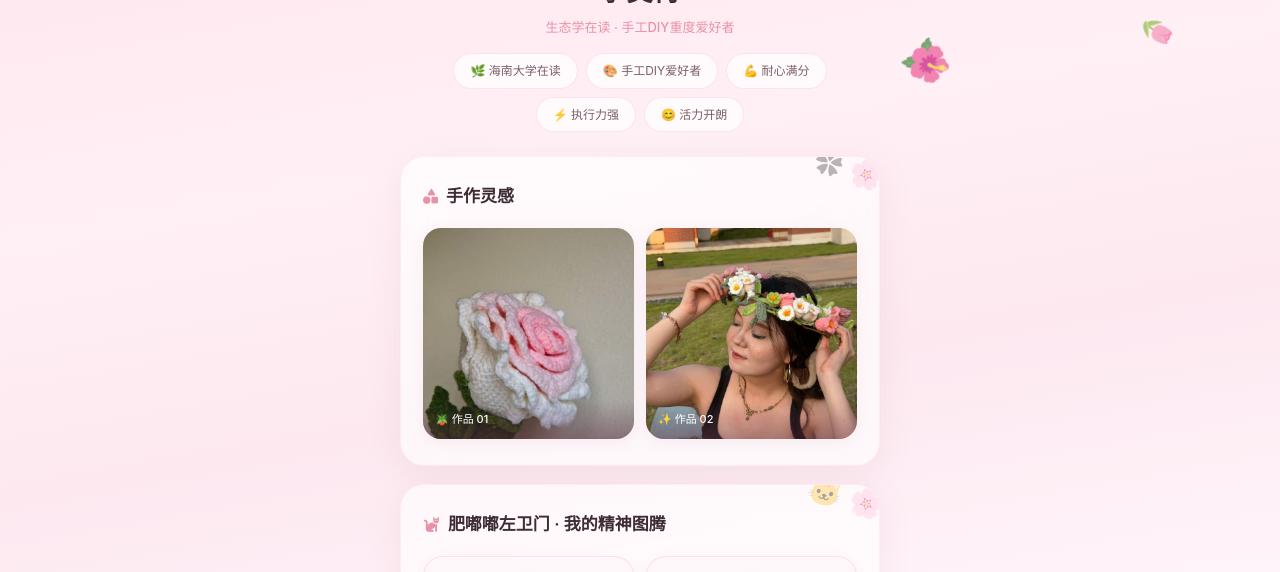
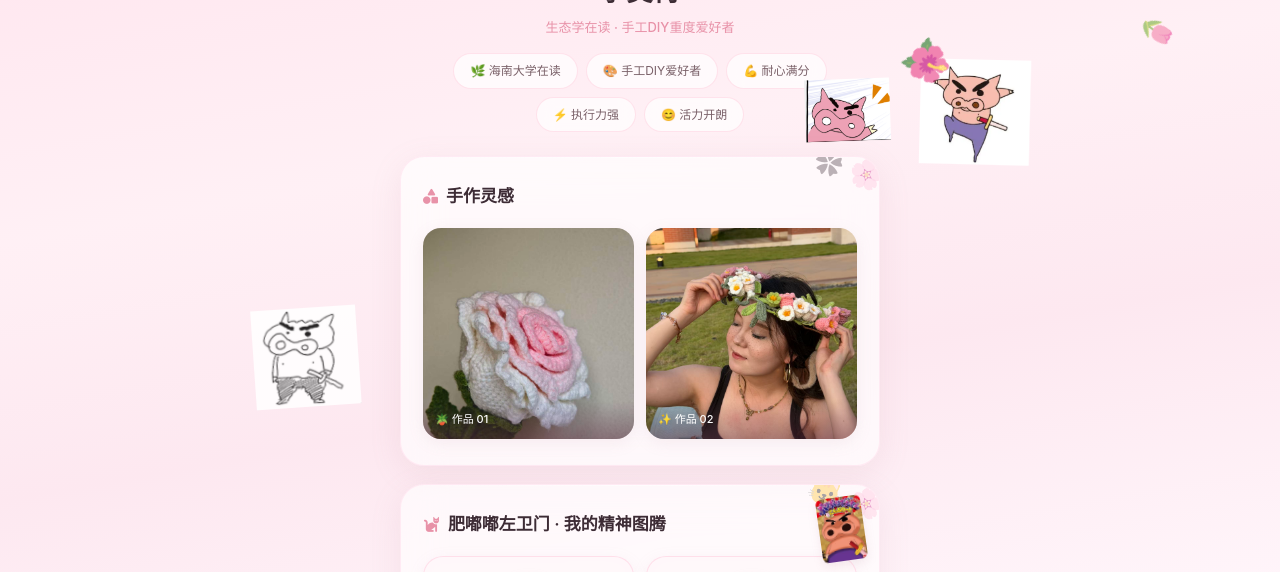
Before and after one commit to synowiecsixsl5063-spec/resume, a plain HTML site: page index.html in a window 1280 px wide. Shown: the part 217-789 px from the top of the page. Drawn offline with Linux system fonts and the light colour scheme.

Commit message:
整合肥嘟嘟左卫门4图：探头+飞跃+线稿摇摆+邮票贴纸

```diff
--- a/index.html
+++ b/index.html
@@ -28,6 +28,44 @@ body {
     line-height: 1.6;
     overflow-x: hidden;
     min-height: 100vh;
+}
+
+/* ===== 肥嘟嘟左卫门装饰动效 ===== */
+.zueimon-peek {
+    position: absolute; right: -20px; bottom: 15px; width: 85px;
+    z-index: 10; transform: rotate(-5deg); pointer-events: none;
+    animation: peekSway 4s ease-in-out infinite;
+}
+@keyframes peekSway {
+    0%, 100% { right: -20px; transform: rotate(-5deg); }
+    50% { right: -10px; transform: rotate(-2deg); }
+}
+
+.zueimon-stamp {
+    position: absolute; top: 12px; right: 15px; width: 45px;
+    border-radius: 6px; box-shadow: 0 4px 10px rgba(180,130,150,0.15);
+    transform: rotate(-8deg); transition: all 0.35s cubic-bezier(0.175, 0.885, 0.32, 1.275);
+    z-index: 3; cursor: pointer;
+}
+.zueimon-stamp:hover { transform: rotate(0deg) scale(1.22); box-shadow: 0 6px 16px rgba(180,130,150,0.25); }
+
+.zueimon-jump {
+    position: fixed; right: calc(50% - 390px); top: 35vh; width: 110px;
+    z-index: 0; pointer-events: none; animation: floatJump 5s ease-in-out infinite;
+}
+@keyframes floatJump {
+    0%, 100% { transform: translateY(0) rotate(0deg); }
+    50% { transform: translateY(-15px) rotate(6deg); }
+}
+
+.zueimon-sketch {
+    position: fixed; left: calc(50% - 390px); bottom: 22vh; width: 105px;
+    z-index: 0; opacity: 0.85; pointer-events: none; transform-origin: top center;
+    animation: sketchSwing 6s ease-in-out infinite;
+}
+@keyframes sketchSwing {
+    0%, 100% { transform: rotate(-4deg); }
+    50% { transform: rotate(4deg); }
 }
 
 /* ===== 飘落花瓣 ===== */
@@ -71,9 +109,7 @@ body {
     50%     { transform: translateX(-50%) translateY(-8px); }
 }
 
-.avatar-wrap {
-    position: relative; width: 120px; height: 120px; margin: 0 auto 18px;
-}
+.avatar-wrap { position: relative; width: 120px; height: 120px; margin: 0 auto 18px; }
 .avatar-glow {
     position: absolute; top:-12px; left:-12px; right:-12px; bottom:-12px;
     border-radius: 60% 40% 55% 45% / 50% 55% 45% 50%;
@@ -127,9 +163,7 @@ body {
 .section-title i { color: var(--accent); font-size: 15px; }
 
 /* ===== 标签 ===== */
-.tag-row {
-    display: flex; flex-wrap: wrap; justify-content: center; gap: 8px;
-}
+.tag-row { display: flex; flex-wrap: wrap; justify-content: center; gap: 8px; }
 .tag {
     background: rgba(255,255,255,0.7); backdrop-filter: blur(8px);
     padding: 7px 16px; border-radius: 100px; font-size: 12px;
@@ -142,9 +176,7 @@ body {
 }
 
 /* ===== 照片墙 ===== */
-.photo-grid {
-    display: grid; grid-template-columns: 1fr 1fr; gap: 12px;
-}
+.photo-grid { display: grid; grid-template-columns: 1fr 1fr; gap: 12px; }
 .photo-card {
     border-radius: 18px; overflow: hidden; aspect-ratio: 1/1;
     position: relative; background: rgba(255,220,235,0.3);
@@ -165,9 +197,7 @@ body {
 }
 
 /* ===== 肥嘟嘟左卫门卡片 ===== */
-.zueimon-grid {
-    display: grid; grid-template-columns: 1fr 1fr; gap: 12px;
-}
+.zueimon-grid { display: grid; grid-template-columns: 1fr 1fr; gap: 12px; }
 .zueimon-card {
     background: rgba(255,245,248,0.7); backdrop-filter: blur(12px);
     border-radius: 20px; padding: 18px 14px;
@@ -186,12 +216,8 @@ body {
     font-size: 48px; box-shadow: 0 4px 12px rgba(200,160,170,0.2);
     border: 2px solid rgba(255,255,255,0.6);
 }
-.zueimon-card h4 {
-    font-size: 13px; margin-bottom: 4px; color: var(--text-main);
-}
-.zueimon-card p {
-    font-size: 11px; color: var(--text-muted); line-height: 1.5;
-}
+.zueimon-card h4 { font-size: 13px; margin-bottom: 4px; color: var(--text-main); }
+.zueimon-card p { font-size: 11px; color: var(--text-muted); line-height: 1.5; }
 
 /* ===== 时间轴 ===== */
 .timeline { display: flex; flex-direction: column; gap: 18px; }
@@ -243,22 +269,28 @@ footer .flower-row { font-size: 18px; letter-spacing: 3px; margin-bottom: 8px; o
 .reveal.on { opacity: 1; transform: translateY(0); }
 
 /* ===== 手机 ===== */
+@media (max-width: 1150px) {
+    .zueimon-jump, .zueimon-sketch { display: none !important; }
+}
 @media (max-width: 380px) {
     .main-container { padding: 0 14px; }
     .glass-card { padding: 22px 16px; }
     .hero h1 { font-size: 23px; }
     .photo-grid, .zueimon-grid { grid-template-columns: 1fr 1fr; gap: 8px; }
+    .zueimon-peek { right: -15px; width: 65px; bottom: 12px; }
+    .zueimon-stamp { width: 38px; top: 14px; right: 10px; }
 }
 </style>
 </head>
 <body>
 
-<!-- 飘落花瓣 -->
+<img src="images/ScreenShot_2026-06-12_144942_065.png" alt="肥嘟嘟左卫门 飞跃" class="zueimon-jump">
+<img src="images/ScreenShot_2026-06-12_144822_088.png" alt="肥嘟嘟左卫门 线稿" class="zueimon-sketch">
+
 <div class="petals-container" id="petals"></div>
 
 <div class="main-container">
 
-    <!-- ===== 头部 ===== -->
     <header class="hero reveal">
         <div class="hero-flowers">🌸 ✿ 🌷 ✦ 🌸</div>
         <div class="avatar-wrap">
@@ -276,9 +308,9 @@ footer .flower-row { font-size: 18px; letter-spacing: 3px; margin-bottom: 8px; o
             <span class="tag">⚡ 执行力强</span>
             <span class="tag">😊 活力开朗</span>
         </div>
+        <img src="images/ScreenShot_2026-06-12_144852_151.png" alt="肥嘟嘟左卫门 探头" class="zueimon-peek">
     </header>
 
-    <!-- ===== 手作作品 ===== -->
     <section class="glass-card reveal">
         <div class="card-flowers">✿ 🌸</div>
         <h2 class="section-title"><i class="fa-solid fa-shapes"></i> 手作灵感</h2>
@@ -294,8 +326,8 @@ footer .flower-row { font-size: 18px; letter-spacing: 3px; margin-bottom: 8px; o
         </div>
     </section>
 
-    <!-- ===== 肥嘟嘟左卫门卡片 ===== -->
     <section class="glass-card reveal">
+        <img src="images/ScreenShot_2026-06-12_145006_449.png" alt="肥嘟嘟左卫门 邮票" class="zueimon-stamp">
         <div class="card-flowers">🐱 🌸</div>
         <h2 class="section-title"><i class="fa-solid fa-cat"></i> 肥嘟嘟左卫门 · 我的精神图腾</h2>
         <div class="zueimon-grid">
@@ -322,7 +354,6 @@ footer .flower-row { font-size: 18px; letter-spacing: 3px; margin-bottom: 8px; o
         </div>
     </section>
 
-    <!-- ===== 经历 ===== -->
     <section class="glass-card reveal">
         <div class="card-flowers">📋 🌷</div>
         <h2 class="section-title"><i class="fa-solid fa-compass"></i> 经历沉淀</h2>
@@ -345,7 +376,6 @@ footer .flower-row { font-size: 18px; letter-spacing: 3px; margin-bottom: 8px; o
         </div>
     </section>
 
-    <!-- ===== 联系 ===== -->
     <section class="glass-card reveal">
         <div class="card-flowers">💌 🌸</div>
         <h2 class="section-title"><i class="fa-solid fa-paper-plane"></i> 联系我</h2>
@@ -372,7 +402,6 @@ footer .flower-row { font-size: 18px; letter-spacing: 3px; margin-bottom: 8px; o
 </div>
 
 <script>
-// === 花瓣 ===
 (function(){
     const flowers = ['🌸','✿','🌷','💮','🩷','🌺','✾','🌼'];
     const container = document.getElementById('petals');
@@ -389,7 +418,6 @@ footer .flower-row { font-size: 18px; letter-spacing: 3px; margin-bottom: 8px; o
     }
 })();
 
-// === 滚动 ===
 (function(){
     const items = document.querySelectorAll('.reveal');
     const onScroll = () => {
```
